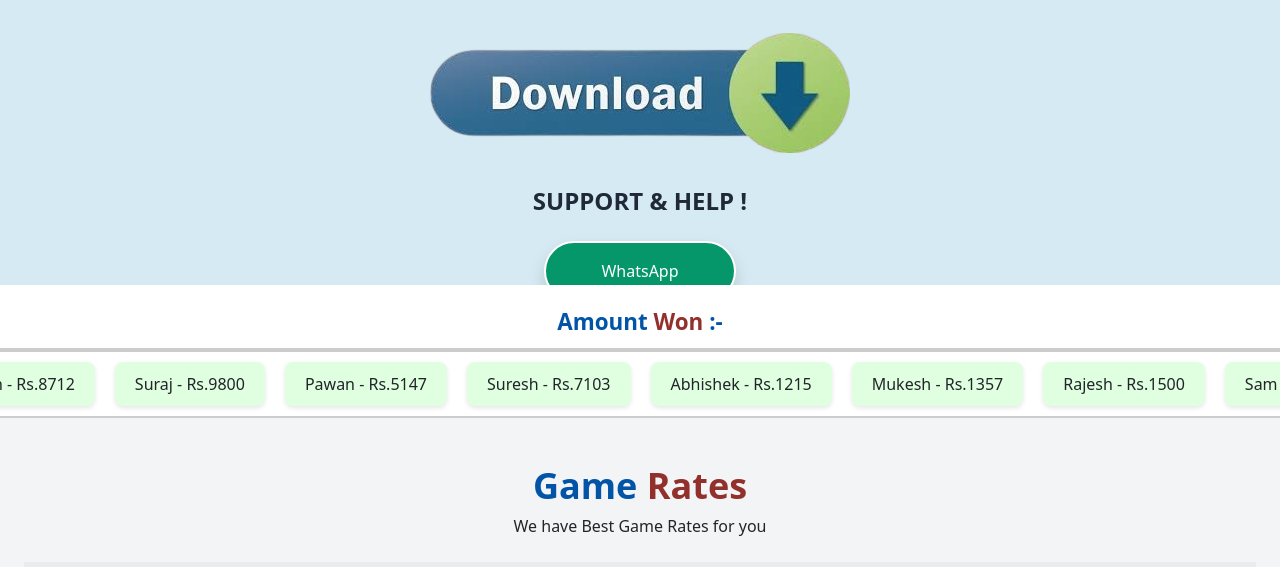
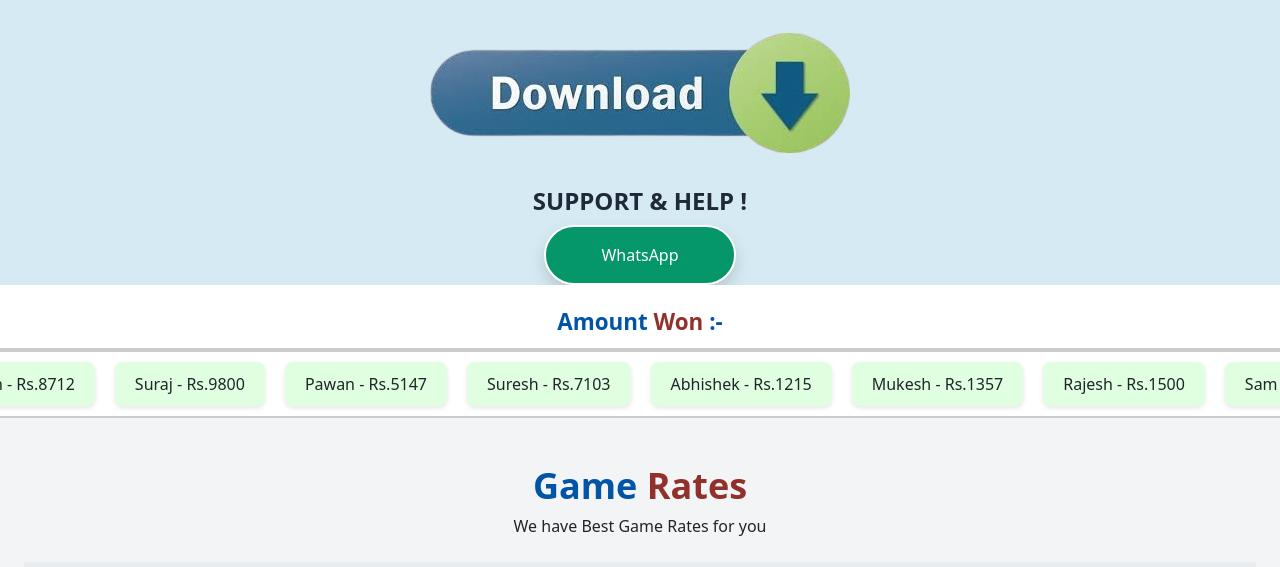
Before and after one commit to sethmatka/Mahakal, a plain HTML site: page index.html in a window 1280 px wide. Shown: the part 521-1088 px from the top of the page. Drawn offline with nearby package versions, Linux system fonts and the light colour scheme.

Commit message:
Update index.html

```diff
--- a/index.html
+++ b/index.html
@@ -203,7 +203,7 @@
                             <h3 class="text-2xl text-gray-800"><strong>SUPPORT & HELP !</strong><span
                                     class="text-grey font-16"></span></h3>
                         </div>
-                        <div class="mt-6 flex justify-center space-x-6">
+                        <div class="mt-1 flex justify-center space-x-6">
                             <a style="text-decoration: none;"
                                 class="bg-green-600 p-3 rounded-full text-white w-48 border-white border-2 shadow text-center"
                                 href="https://wa.me/+919983595868" target="_blank">
```
